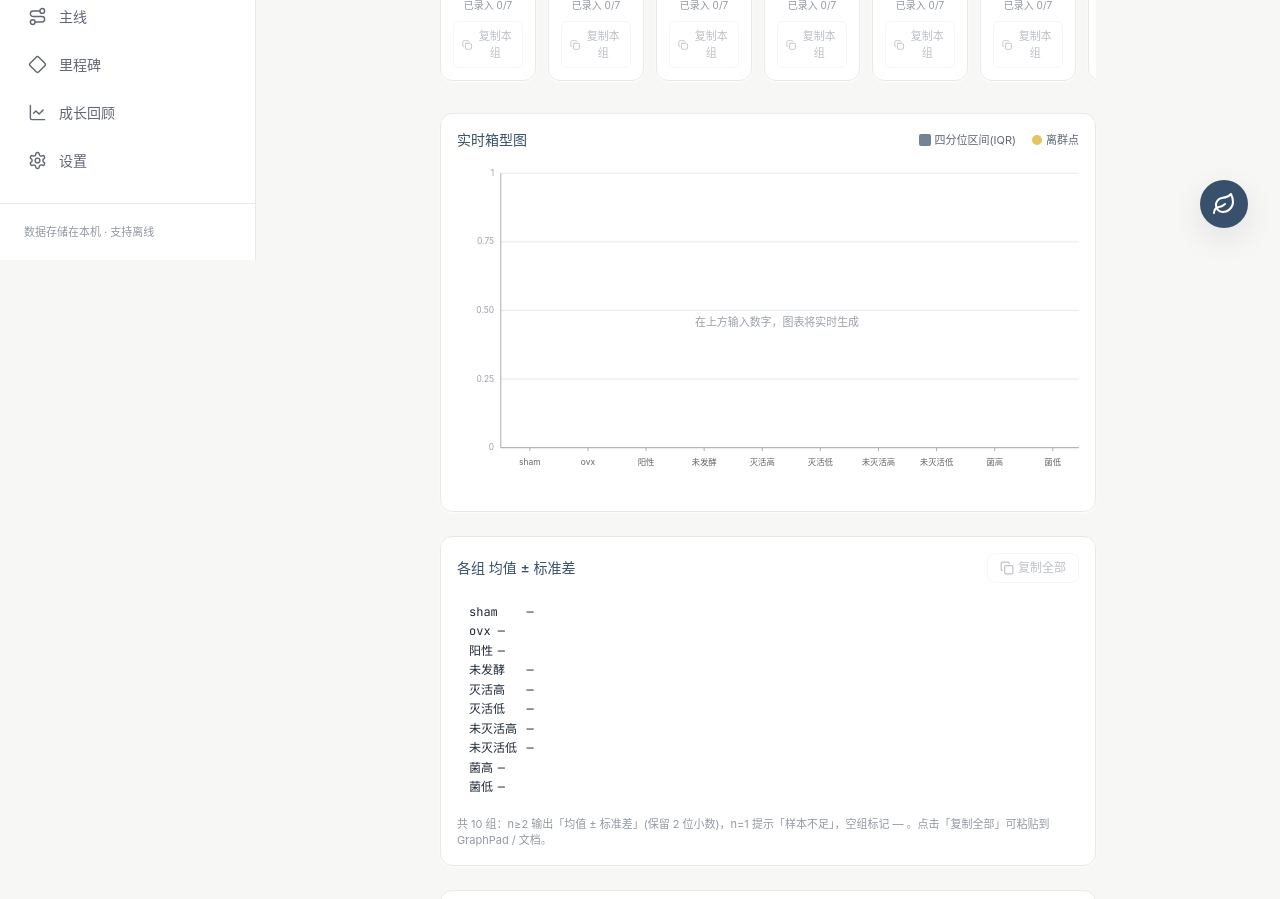
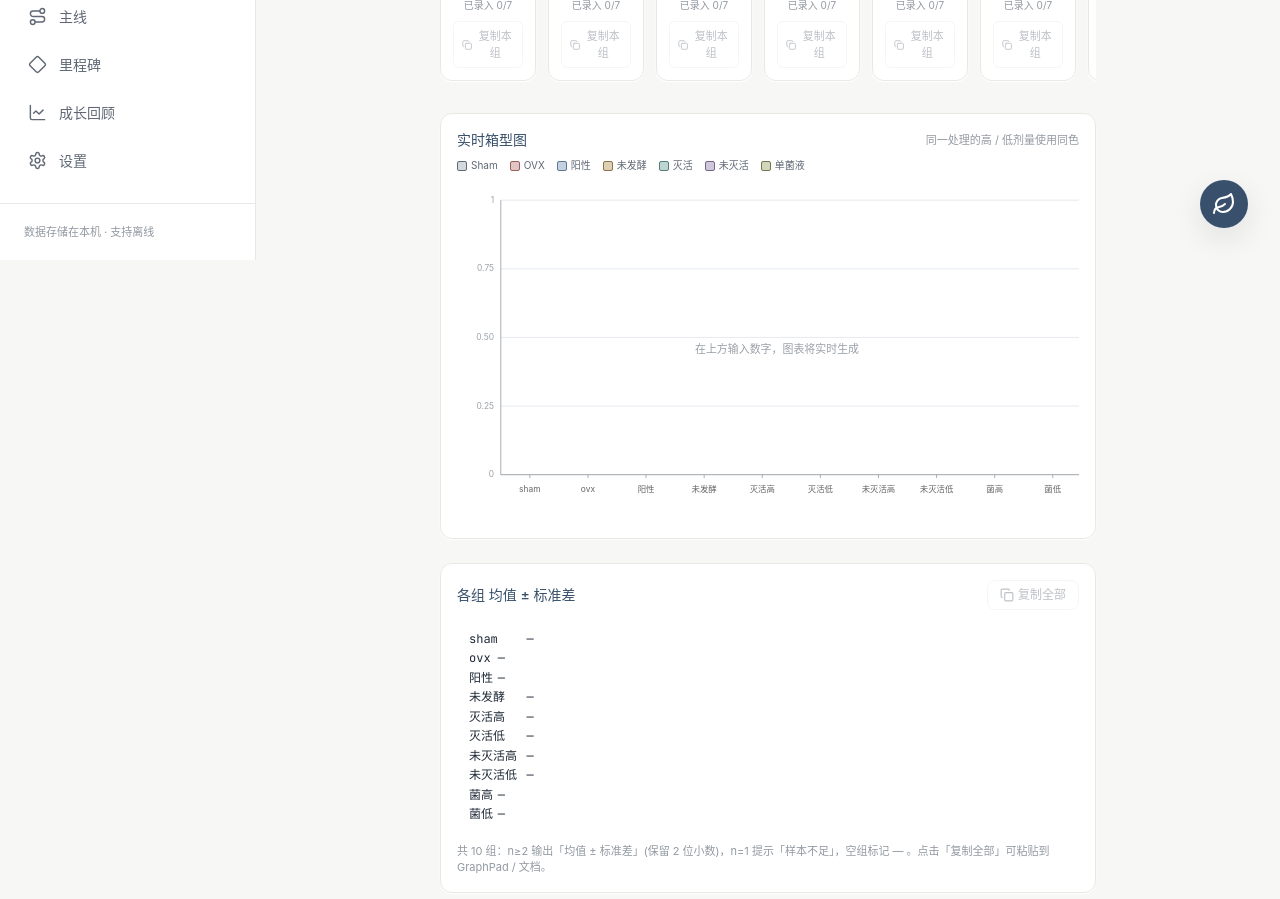
Before and after one commit to shuhan131313-jpg/xiaoshu-growth-os, a Next.js app: page /boxplot in a window 1280 px wide. Shown: the part 540-1439 px from the top of the page. Built offline with nearby package versions, Linux system fonts and the light colour scheme.

Commit message:
调整箱型图实验组配色

```diff
--- a/app/boxplot/page.tsx
+++ b/app/boxplot/page.tsx
@@ -4,6 +4,10 @@ import { useMemo, useState, type ClipboardEvent } from "react";
 import { RotateCcw, Copy } from "lucide-react";
 import { PageHeader } from "@/components/common/page-header";
 import { BoxplotAnalysisBoundary } from "@/components/boxplot/boxplot-analysis-boundary";
+import {
+  BOXPLOT_GROUP_PALETTE,
+  BOXPLOT_TREATMENT_LEGEND,
+} from "@/lib/boxplot-palette";
 import {
   computeCLD,
   computeMeanSd,
@@ -260,16 +264,20 @@ export default function BoxPlotPage() {
       <BoxplotAnalysisBoundary resetKey={JSON.stringify(data)}>
       {/* 图表区 */}
       <div className="mt-6 rounded-xl border border-line bg-card p-4 shadow-card">
-        <div className="mb-2 flex items-center justify-between">
+        <div className="mb-2 flex flex-wrap items-center justify-between gap-2">
           <p className="text-sm font-medium text-primary">实时箱型图</p>
-          <div className="flex items-center gap-4 text-[11px] text-ink-soft">
-            <span className="inline-flex items-center gap-1">
-              <span className="inline-block h-3 w-3 rounded-sm bg-primary/70" /> 四分位区间(IQR)
+          <span className="text-[11px] text-ink-faint">同一处理的高 / 低剂量使用同色</span>
+        </div>
+        <div className="mb-3 flex flex-wrap gap-x-3 gap-y-1.5 text-[10px] text-ink-soft">
+          {BOXPLOT_TREATMENT_LEGEND.map(({ label, palette }) => (
+            <span key={label} className="inline-flex items-center gap-1">
+              <span
+                className="inline-block h-2.5 w-2.5 rounded-sm border"
+                style={{ backgroundColor: palette.fill, borderColor: palette.stroke }}
+              />
+              {label}
             </span>
-            <span className="inline-flex items-center gap-1">
-              <span className="inline-block h-2.5 w-2.5 rounded-full bg-gold" /> 离群点
-            </span>
-          </div>
+          ))}
         </div>
 
         <div className="overflow-x-auto">
@@ -315,6 +323,7 @@ export default function BoxPlotPage() {
             {GROUP_NAMES.map((name, g) => {
               const cx = M.left + (g + 0.5) * slot;
               const s = stats[g];
+              const palette = BOXPLOT_GROUP_PALETTE[g];
               return (
                 <g key={name}>
                   {/* X 轴刻度 */}
@@ -340,7 +349,7 @@ export default function BoxPlotPage() {
                   {s && s.values.length > 0 && (
                     <>
                       {s.values.length === 1 ? (
-                        <circle cx={cx} cy={yOf(s.q2)} r={3.5} fill="#1A3F90" />
+                        <circle cx={cx} cy={yOf(s.q2)} r={3.5} fill={palette.stroke} />
                       ) : (
                         <>
                           {/* 须线 */}
@@ -349,7 +358,7 @@ export default function BoxPlotPage() {
                             y1={yOf(s.q3)}
                             x2={cx}
                             y2={yOf(s.whiskerHigh)}
-                            stroke="#1A3F90"
+                            stroke={palette.stroke}
                             strokeWidth={1.5}
                           />
                           <line
@@ -357,7 +366,7 @@ export default function BoxPlotPage() {
                             y1={yOf(s.q1)}
                             x2={cx}
                             y2={yOf(s.whiskerLow)}
-                            stroke="#1A3F90"
+                            stroke={palette.stroke}
                             strokeWidth={1.5}
                           />
                           {/* 须端短横 */}
@@ -366,7 +375,7 @@ export default function BoxPlotPage() {
                             y1={yOf(s.whiskerHigh)}
                             x2={cx + boxW / 3}
                             y2={yOf(s.whiskerHigh)}
-                            stroke="#1A3F90"
+                            stroke={palette.stroke}
                             strokeWidth={1.5}
                           />
                           <line
@@ -374,7 +383,7 @@ export default function BoxPlotPage() {
                             y1={yOf(s.whiskerLow)}
                             x2={cx + boxW / 3}
                             y2={yOf(s.whiskerLow)}
-                            stroke="#1A3F90"
+                            stroke={palette.stroke}
                             strokeWidth={1.5}
                           />
                           {/* 箱体 */}
@@ -383,9 +392,8 @@ export default function BoxPlotPage() {
                             y={yOf(s.q3)}
                             width={boxW}
                             height={Math.max(1, yOf(s.q1) - yOf(s.q3))}
-                            fill="#1A3F90"
-                            fillOpacity={0.18}
-                            stroke="#1A3F90"
+                            fill={palette.fill}
+                            stroke={palette.stroke}
                             strokeWidth={1.5}
                           />
                           {/* 中位数 */}
@@ -394,14 +402,22 @@ export default function BoxPlotPage() {
                             y1={yOf(s.q2)}
                             x2={cx + boxW / 2}
                             y2={yOf(s.q2)}
-                            stroke="#122C66"
+                            stroke={palette.stroke}
                             strokeWidth={2}
                           />
                         </>
                       )}
                       {/* 离群点 */}
                       {s.outliers.map((o, k) => (
-                        <circle key={k} cx={cx} cy={yOf(o)} r={3} fill="#E6C260" stroke="#C9A43F" strokeWidth={0.5} />
+                        <circle
+                          key={k}
+                          cx={cx}
+                          cy={yOf(o)}
+                          r={3}
+                          fill={palette.stroke}
+                          stroke={palette.fill}
+                          strokeWidth={0.8}
+                        />
                       ))}
                     </>
                   )}
@@ -442,16 +458,9 @@ export default function BoxPlotPage() {
 
       {/* 均值 ± 标准差 柱形误差棒图（独立图表） */}
       <div className="mt-6 rounded-xl border border-line bg-card p-4 shadow-card">
-        <div className="mb-2 flex items-center justify-between">
+        <div className="mb-2 flex flex-wrap items-center justify-between gap-2">
           <p className="text-sm font-medium text-primary">均值 ± 标准差 · 柱形误差棒图</p>
-          <div className="flex items-center gap-4 text-[11px] text-ink-soft">
-            <span className="inline-flex items-center gap-1">
-              <span className="inline-block h-3 w-3 rounded-sm bg-primary/70" /> 均值
-            </span>
-            <span className="inline-flex items-center gap-1">
-              <span className="inline-block h-0.5 w-4 bg-gold" /> 标准差
-            </span>
-          </div>
+          <span className="text-[11px] text-ink-faint">浅色柱为均值，同色线为标准差</span>
         </div>
 
         <div className="overflow-x-auto">
@@ -477,6 +486,7 @@ export default function BoxPlotPage() {
             {GROUP_NAMES.map((name, g) => {
               const cx = BM.left + (g + 0.5) * bSlot;
               const m = meanStd[g];
+              const palette = BOXPLOT_GROUP_PALETTE[g];
               return (
                 <g key={name}>
                   {/* X 轴刻度 */}
@@ -494,9 +504,8 @@ export default function BoxPlotPage() {
                         y={bYOf(m.mean)}
                         width={barW}
                         height={Math.max(1, BM.top + bPlotH - bYOf(m.mean))}
-                        fill="#1A3F90"
-                        fillOpacity={0.2}
-                        stroke="#1A3F90"
+                        fill={palette.fill}
+                        stroke={palette.stroke}
                         strokeWidth={1.5}
                       />
                       {/* 误差棒（均值 ± 标准差） */}
@@ -507,7 +516,7 @@ export default function BoxPlotPage() {
                             y1={bYOf(m.mean + m.sd)}
                             x2={cx}
                             y2={bYOf(m.mean - m.sd)}
-                            stroke="#E6C260"
+                            stroke={palette.stroke}
                             strokeWidth={2}
                           />
                           <line
@@ -515,7 +524,7 @@ export default function BoxPlotPage() {
                             y1={bYOf(m.mean + m.sd)}
                             x2={cx + barW / 3}
                             y2={bYOf(m.mean + m.sd)}
-                            stroke="#E6C260"
+                            stroke={palette.stroke}
                             strokeWidth={2}
                           />
                           <line
@@ -523,7 +532,7 @@ export default function BoxPlotPage() {
                             y1={bYOf(m.mean - m.sd)}
                             x2={cx + barW / 3}
                             y2={bYOf(m.mean - m.sd)}
-                            stroke="#E6C260"
+                            stroke={palette.stroke}
                             strokeWidth={2}
                           />
                         </>
@@ -536,7 +545,7 @@ export default function BoxPlotPage() {
                           textAnchor="middle"
                           fontSize={13}
                           fontWeight={700}
-                          fill="#1A3F90"
+                          fill={palette.stroke}
                         >
                           {cld.labels[g]}
                         </text>
--- /dev/null
+++ b/lib/boxplot-palette.ts
@@ -0,0 +1,36 @@
+export type BoxplotPalette = {
+  fill: string;
+  stroke: string;
+};
+
+const SHAM = { fill: "#D4D9DE", stroke: "#5F6B76" } as const;
+const OVX = { fill: "#E2C5C3", stroke: "#9A625E" } as const;
+const POSITIVE = { fill: "#C3D1E0", stroke: "#5E7792" } as const;
+const UNFERMENTED = { fill: "#DED0B4", stroke: "#8D7446" } as const;
+const INACTIVATED = { fill: "#BFD5D1", stroke: "#547E77" } as const;
+const ACTIVE = { fill: "#D0C7DB", stroke: "#75678A" } as const;
+const BACTERIA = { fill: "#D2D6BA", stroke: "#70784E" } as const;
+
+// 固定按实验组身份映射。空组不会导致后续组重新分配颜色。
+export const BOXPLOT_GROUP_PALETTE: readonly BoxplotPalette[] = [
+  SHAM,
+  OVX,
+  POSITIVE,
+  UNFERMENTED,
+  INACTIVATED,
+  INACTIVATED,
+  ACTIVE,
+  ACTIVE,
+  BACTERIA,
+  BACTERIA,
+];
+
+export const BOXPLOT_TREATMENT_LEGEND = [
+  { label: "Sham", palette: SHAM },
+  { label: "OVX", palette: OVX },
+  { label: "阳性", palette: POSITIVE },
+  { label: "未发酵", palette: UNFERMENTED },
+  { label: "灭活", palette: INACTIVATED },
+  { label: "未灭活", palette: ACTIVE },
+  { label: "单菌液", palette: BACTERIA },
+] as const;
```
Also changed, not shown: scripts/test-boxplot.mjs (+10 -0 lines).
